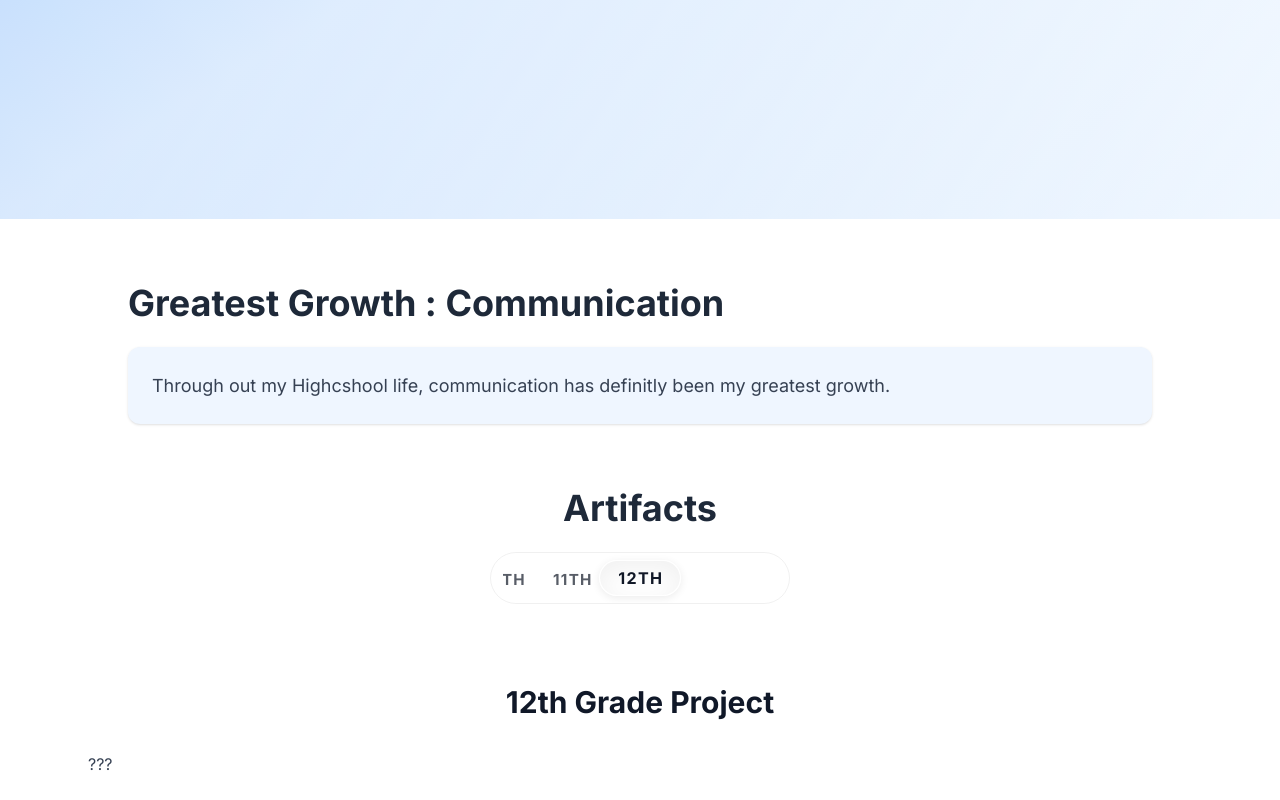
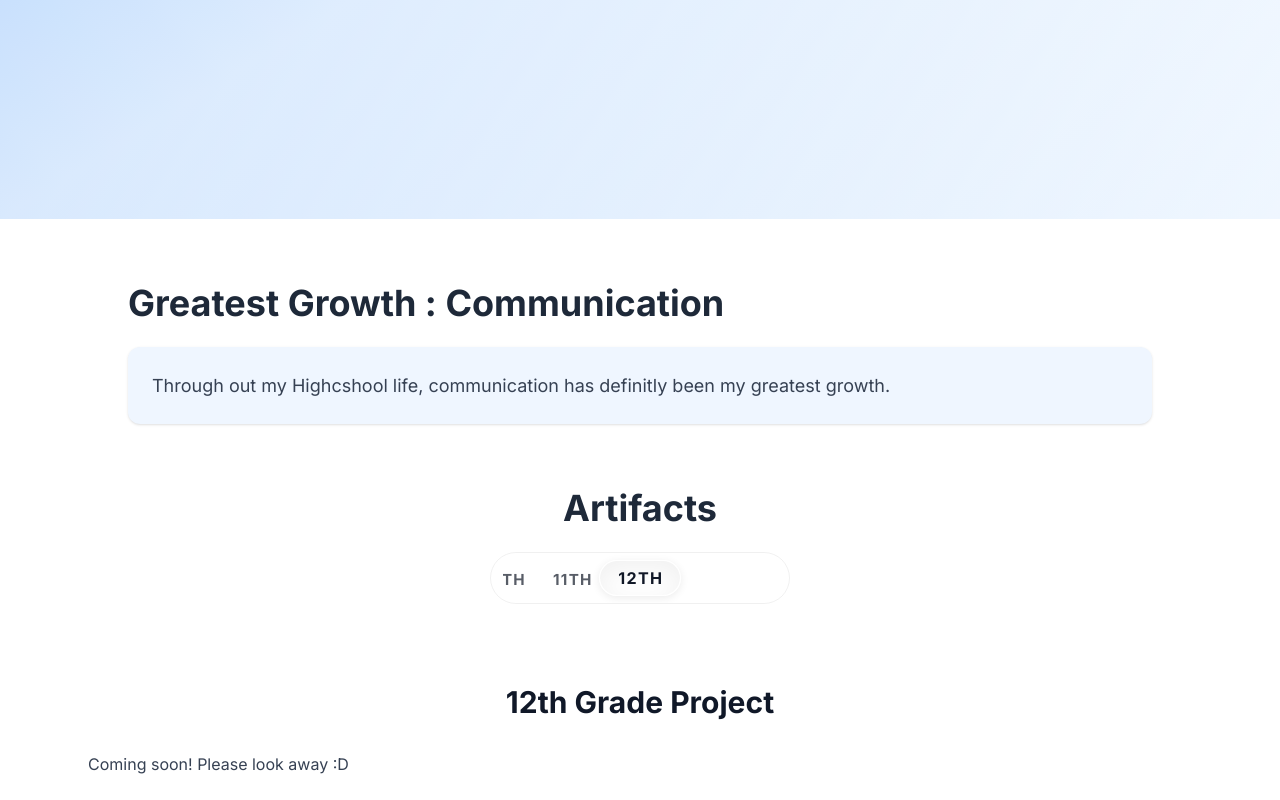
Before and after one commit to Luke-Priest/STEMPortfolio2026, a website: page Projects/12th.html in a window 1280 px wide. Shown: the part 581-1381 px from the top of the page. Drawn offline with Linux system fonts and the light colour scheme.

Commit message:
Get ready for publication

```diff
--- a/Projects/12th.html
+++ b/Projects/12th.html
@@ -217,7 +217,7 @@
       <!-- 12th -->
       <div id="year-12th" class="rounded-2xl overflow-hidden p-6 hidden">
         <h3 class="text-3xl text-center m-8 font-bold">12th Grade Project</h3>
-        <p class="text-gray-700 dark:text-gray-300">???</p>
+        <p class="text-gray-700 dark:text-gray-300">Coming soon! Please look away :D</p>
       </div>
     </div>
   </section>
```
